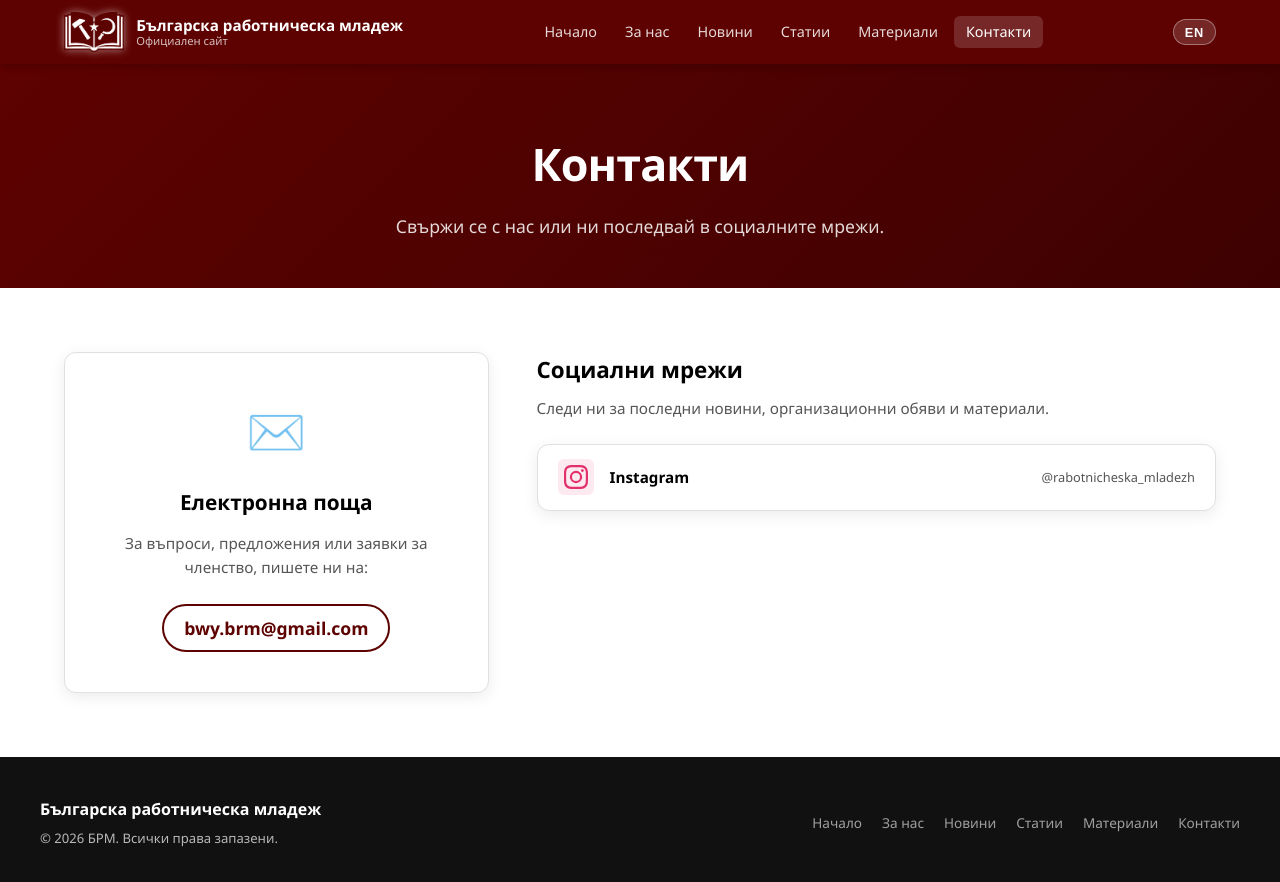
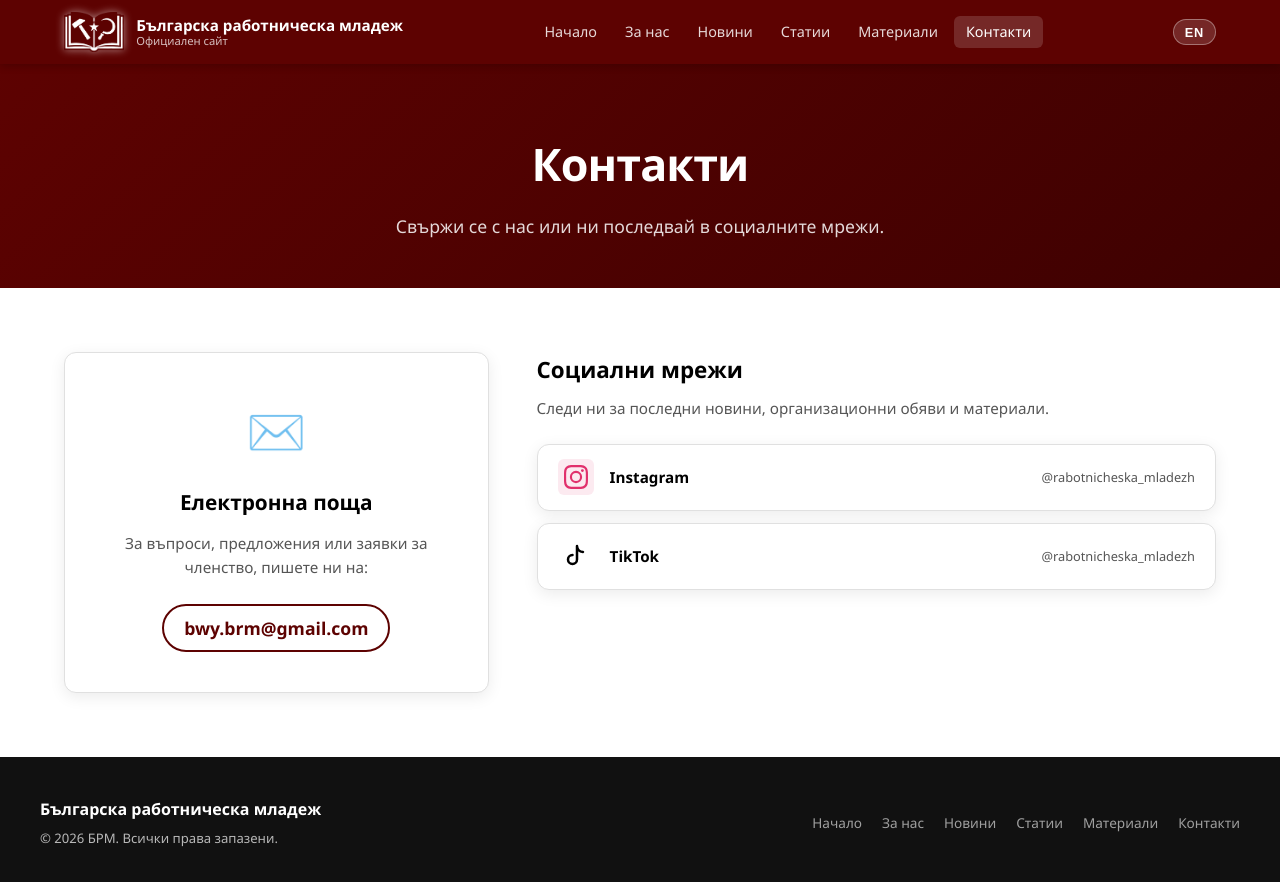
Before and after one commit to iyaneva07/bwy, a plain HTML site: page contact.html in a window 1280 px wide. Drawn offline with Linux system fonts and the light colour scheme.

Commit message:
Update contact.html

```diff
--- a/contact.html
+++ b/contact.html
@@ -90,6 +90,15 @@
               <span class="social-link__name">Instagram</span>
               <span class="social-link__handle">@rabotnicheska_mladezh</span>
             </a>
+             <a href="https://www.tiktok.com/@rabotnicheska_mladezh" class="social-link social-link--tiktok" target="_blank" rel="noopener noreferrer">
+              <span class="social-link__icon">
+                <svg width="24" height="24" viewBox="0 0 24 24" fill="none" stroke="currentColor" stroke-width="2.5" stroke-linecap="round" stroke-linejoin="round" aria-hidden="true">
+                  <path d="M13 2v13.5a4.5 4.5 0 1 1-4.5-4.5M13 2c.3 3.3 2.7 5.7 6 6" />
+                </svg>
+              </span>
+              <span class="social-link__name">TikTok</span>
+              <span class="social-link__handle">@rabotnicheska_mladezh</span>
+            </a>
           </div>
         </div>
 
```
